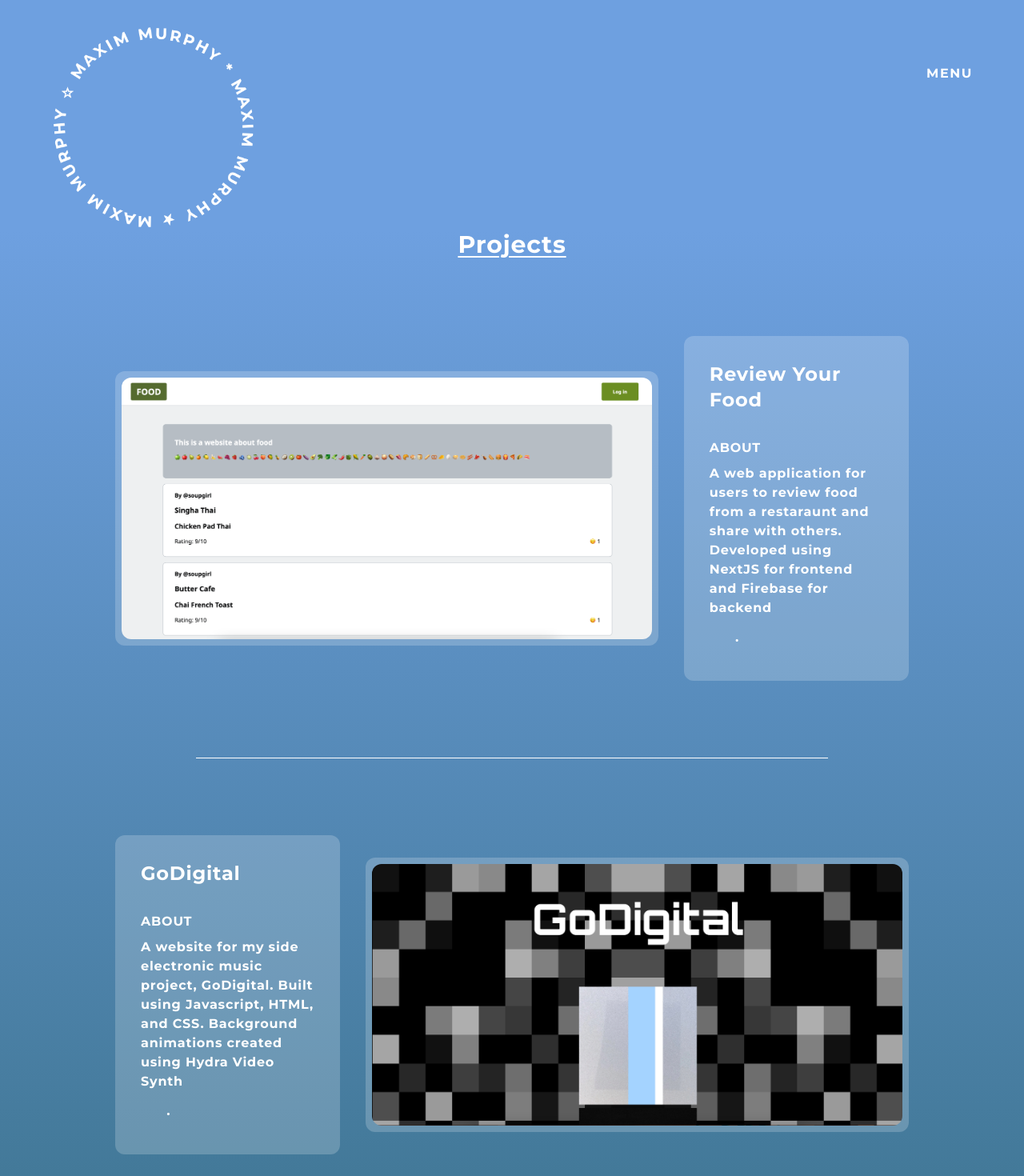
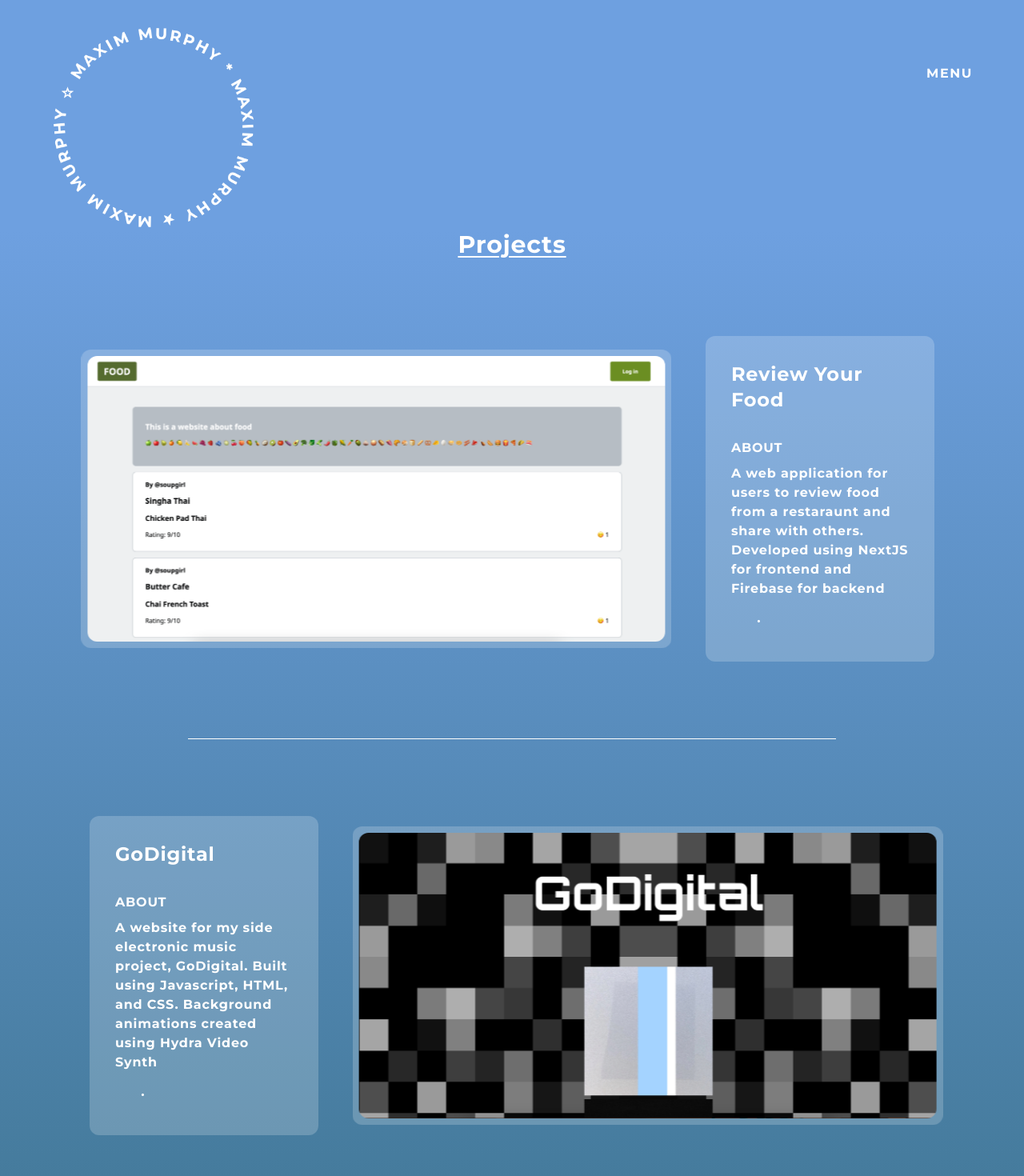
Before and after one commit to MaximMurphy/portfolio-site, a Next.js app: page /projects in a window 1280 px wide. Shown: the top 1470 px of the page at 80% size. Built offline with nearby package versions, Linux system fonts and the light colour scheme; some icons are missing.

Commit message:
created new animation for projects

```diff
--- a/src/pages/projects.jsx
+++ b/src/pages/projects.jsx
@@ -7,12 +7,12 @@ import Link from "next/link";
 
 export default function projects() {
   return (
-    <div className="bg-gradient-to-b from-softblue-400 to-teal-900/50 w-full flex flex-col items-center text-white font-bold tracking-wider px-12 lpb-24 pt-8 lg:pt-0 gap-4 lg:gap-12">
+    <div className="bg-gradient-to-b from-softblue-400 to-teal-900/50 w-full flex flex-col items-center text-white font-bold tracking-wider px-8 pb-24 pt-8 lg:pt-0 gap-4 lg:gap-12">
       <h1 className="underline decoration-2 underline-offset-4 mb-12 text-3xl">
         Projects
       </h1>
-      <section className="min-w-full flex flex-col lg:flex-row items-center justify-between lg:px-24 gap-8">
-        <div className="w-fit h-full bg-white/20 p-2 rounded-xl flex items-center justify-center">
+      <section className="min-w-full flex flex-col lg:flex-row items-center justify-between lg:px-20 gap-8">
+        <div className="w-fit h-full bg-white/20 p-2 rounded-xl flex items-center justify-center animate-shift1">
           <Image
             src="/projectImages/ReviewYourFood/cover.png"
             alt="Review Your Food"
@@ -60,8 +60,8 @@ export default function projects() {
         </div>
       </section>
       <hr class="h-px my-12 w-2/3 bg-white border-0 " />
-      <section className="min-w-full flex flex-col lg:flex-row items-center justify-between lg:px-24 gap-8 mb-24">
-        <div className="w-[320px] lg:w-96 bg-white/20 p-8 rounded-xl flex flex-col items-start justify-center gap-8 order-2 lg:order-1">
+      <section className="min-w-full flex flex-col lg:flex-row items-center justify-between lg:px-20 gap-8 mb-24">
+        <div className="w-[320px] lg:w-96 bg-white/20 p-8 rounded-xl flex flex-col items-start justify-center gap-8 order-2 lg:order-1 ">
           <h1 className="text-2xl ">GoDigital</h1>
           <div className="flex flex-col items-start gap-2">
             <p>ABOUT</p>
@@ -102,7 +102,7 @@ export default function projects() {
             </div>
           </div>
         </div>
-        <div className="w-fit h-fit bg-white/20 p-2 rounded-xl flex items-center justify-center order-1 lg:order-2">
+        <div className="w-fit h-fit bg-white/20 p-2 rounded-xl flex items-center justify-center order-1 lg:order-2 animate-shift2">
           <Image
             src="/projectImages/GoDigital/cover.png"
             alt="GoDigital"
--- a/tailwind.config.js
+++ b/tailwind.config.js
@@ -7,6 +7,16 @@ module.exports = {
   ],
   theme: {
     extend: {
+      keyframes: {
+        shift1: {
+          "0%, 100%": { transform: "translateX(-1.5%)" },
+          "50%": { transform: "translateX(1.5%)" },
+        },
+        shift2: {
+          "0%, 100%": { transform: "translateX(1.5%)" },
+          "50%": { transform: "translateX(-1.5%)" },
+        },
+      },
       colors: {
         softblue: {
           400: "#6ea0e0",
@@ -17,6 +27,10 @@ module.exports = {
         "gradient-conic":
           "conic-gradient(from 180deg at 50% 50%, var(--tw-gradient-stops))",
       },
+      animation: {
+        shift1: "shift1 3s ease-in-out infinite",
+        shift2: "shift2 3s ease-in-out infinite",
+      },
     },
   },
   plugins: [],
```
